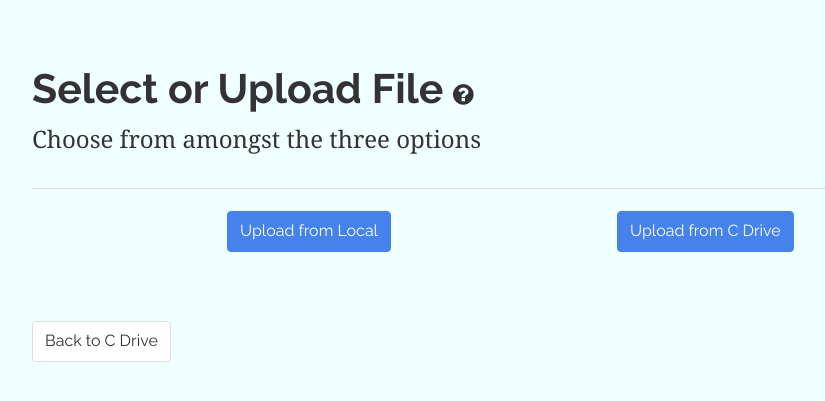
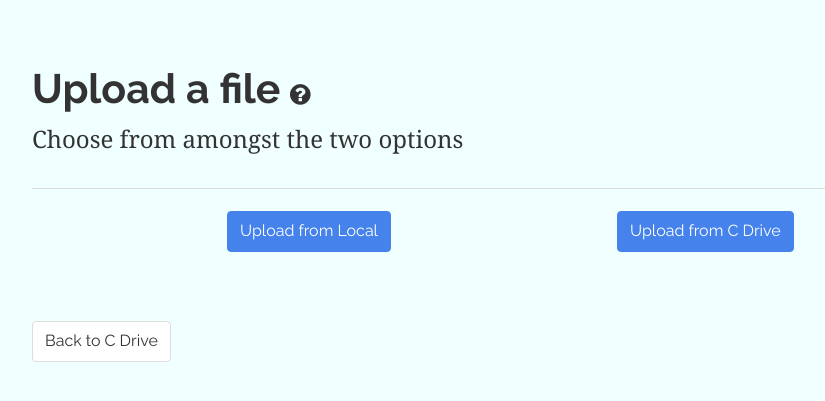
Before and after one commit to danish778866/ProCleaner, a Django app: template mysite/myapp/templates/list.html in a window 1280 px wide. Shown: the top 401 px of the page, without its empty margins (38-863 px from the left). Run offline with Django 3.2, Linux system fonts and the light colour scheme; tables that the repository leaves empty hold one stand-in row (values such as "Sample post"); the template is opened without the code that fills it: values that come from a table or form of the project are taken from there, most other values are stand-ins (such as "Sample title", 1, 10 or a date in 2020); some libraries are stand-ins or nearby versions.

Commit message:
Text changes

```diff
--- a/mysite/myapp/templates/list.html
+++ b/mysite/myapp/templates/list.html
@@ -6,11 +6,11 @@
     <div class="row">
       <div class="col-md-12">
         <h1>
-          Select or Upload File
+          Upload a file
           <i class="helpicon fa fa-question-circle" style="font-size: 24px;" data-toggle="modal"
             data-target="#myModal"></i>
         </h1>
-        <p class="lead">Choose from amongst the three options</p>
+        <p class="lead">Choose from amongst the two options</p>
       </div>
     </div>
   </div>
```
